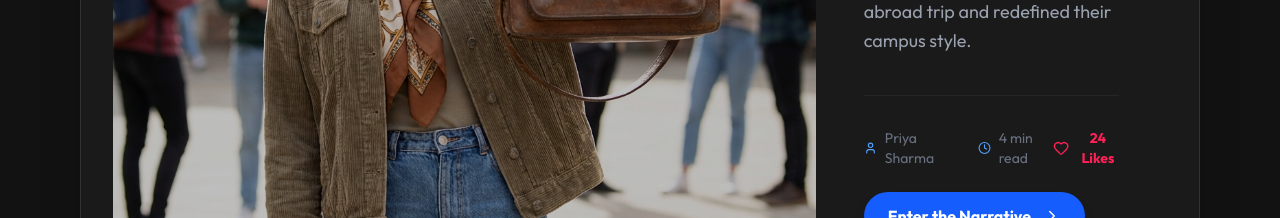
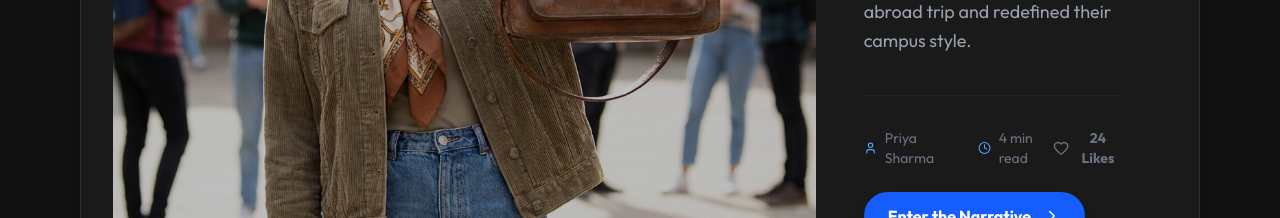
Before and after one commit to krrish175-byte/thriftx, a React app in the folder frontend/: page /blog in a window 1280 px wide. Shown: the part 1140-1358 px from the top of the page. Built offline with nearby package versions, Linux system fonts and the light colour scheme; no server answers; the HTML template or start-up script is replaced by a standard one.

Commit message:
Fix: Make Like buttons and story navigation functional in Blog page

```diff
--- a/frontend/src/pages/Blog.jsx
+++ b/frontend/src/pages/Blog.jsx
@@ -23,6 +23,10 @@ const Blog = () => {
     const [communityStories, setCommunityStories] = useState([]);
     const [loading, setLoading] = useState(true);
     const [user, setUser] = useState(JSON.parse(localStorage.getItem('user')));
+
+    // States for featured article simulated interaction
+    const [featuredLikes, setFeaturedLikes] = useState(24);
+    const [isFeaturedLiked, setIsFeaturedLiked] = useState(false);
 
     const featuredArticle = {
         category: "FEATURED DISPATCH",
@@ -165,16 +169,21 @@ const Blog = () => {
                                     <div className="flex items-center ml-auto">
                                         <motion.button
                                             whileTap={{ scale: 0.9 }}
-                                            className="flex items-center gap-2 text-rose-500"
+                                            onClick={() => {
+                                                setIsFeaturedLiked(!isFeaturedLiked);
+                                                setFeaturedLikes(prev => isFeaturedLiked ? prev - 1 : prev + 1);
+                                            }}
+                                            className={`flex items-center gap-2 transition-colors ${isFeaturedLiked ? 'text-rose-500' : 'text-gray-500 hover:text-rose-400'}`}
                                         >
-                                            <Heart size={20} />
-                                            <span className="font-bold">24 Likes</span>
+                                            <Heart size={20} fill={isFeaturedLiked ? "currentColor" : "none"} />
+                                            <span className="font-bold">{featuredLikes} Likes</span>
                                         </motion.button>
                                     </div>
                                 </div>
                                 <motion.button
                                     whileHover={{ x: 5 }}
-                                    className="flex items-center gap-3 text-white font-bold group/btn py-3 px-6 bg-blue-600 rounded-full hover:bg-blue-500 transition-all shadow-lg shadow-blue-900/20"
+                                    onClick={() => alert('Developing the immersive story viewer... Stay tuned!')}
+                                    className="flex items-center gap-3 text-white font-bold group/btn py-3 px-6 bg-blue-600 rounded-full hover:bg-blue-500 transition-all shadow-lg shadow-blue-900/20 w-fit"
                                 >
                                     Enter the Narrative <ChevronRight size={18} className="transition-transform group-hover/btn:translate-x-1" />
                                 </motion.button>
```
